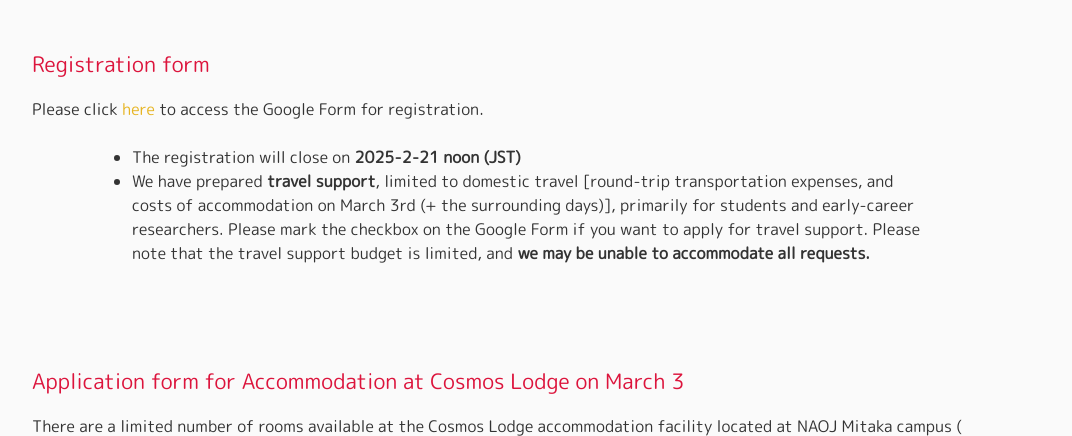
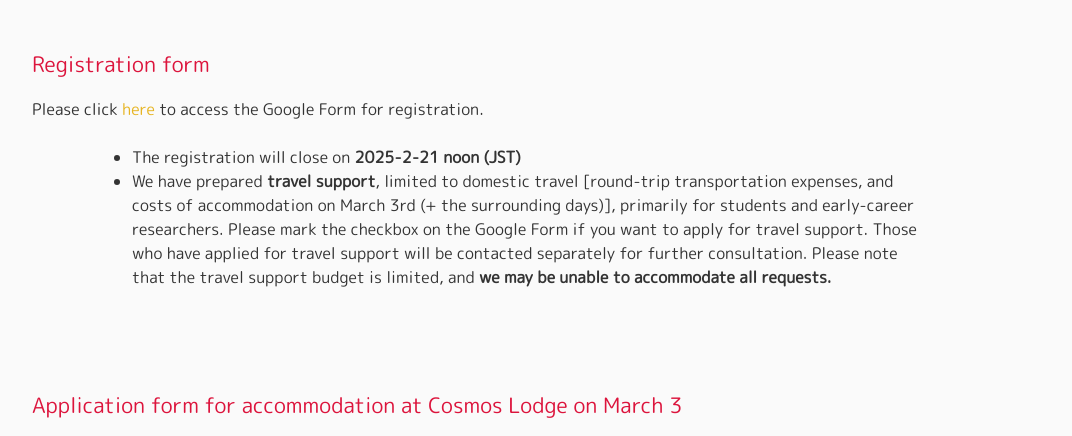
Before and after one commit to mitsurukokubo/PFSAGN_townmtg2025, a plain HTML site: page registration/index.html in a window 1280 px wide. Shown: the part 502-938 px from the top of the page, without its empty margins (108-1180 px from the left). Drawn offline with Linux system fonts and the light colour scheme; files that its build step writes are made by us from their sources.

Commit message:
Update index.html

```diff
--- a/registration/index.html
+++ b/registration/index.html
@@ -100,14 +100,15 @@
     <li> The registration will close on <b>2025-2-21 noon (JST)</b> </li>
     <li> We have prepared <b>travel support</b>, limited to domestic travel [round-trip transportation expenses, and costs of accommodation on March 3rd (+ the surrounding days)], primarily for students and early-career researchers.
          Please mark the checkbox on the Google Form if you want to apply for travel support.
+         Those who have applied for travel support will be contacted separately for further consultation.
          Please note that the travel support budget is limited, and <b>we may be unable to accommodate all requests.</b> </li>
     </ul>
 
  <br>
  <br>
 
-<h4>Application form for Accommodation at Cosmos Lodge on March 3 </h4>
-    There are a limited number of rooms available at the Cosmos Lodge accommodation facility located at NAOJ Mitaka campus (<font color="red"> Remaining slots: 3 single rooms </font>). <br />
+<h4>Application form for accommodation at Cosmos Lodge on March 3 </h4>
+    There are a limited number of rooms available at the Cosmos Lodge accommodation facility located at NAOJ Mitaka campus for March 3rd (<font color="red"> Remaining slots: 3 single rooms </font>). <br />
     If you wish to stay at Cosmos Lodge, please click <a href="https://docs.google.com/forms/d/e/1FAIpQLSdrE8vQgUAqehaySXlyvwLunqFbm-P9CStWi7I9jRyEKs_NwQ/viewform?usp=dialog">here</a> to submit the Google Form for the Cosmos Lodge Accomodation, in addition to the registration form above. The application form will be closed once all rooms are fully booked.
 
     <ul>
```
